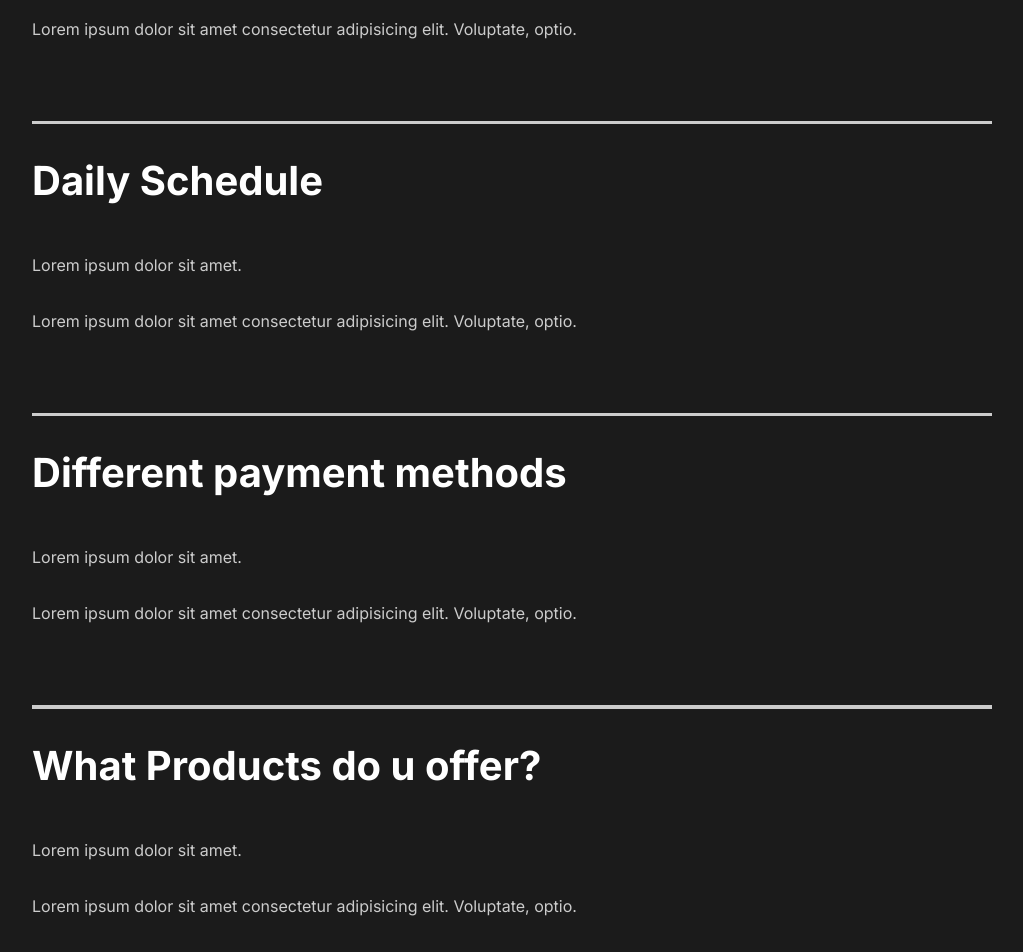
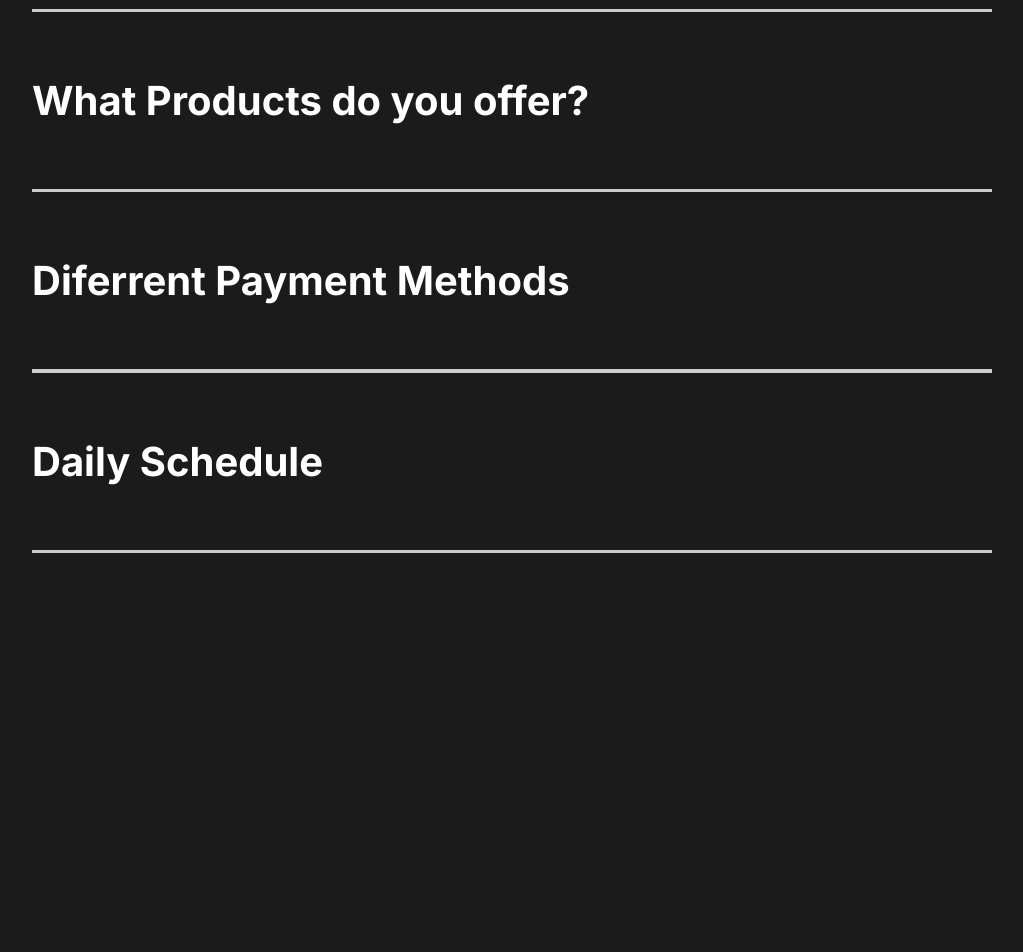
Before and after one commit to badjatya/capture-app, a React (Create React App) app: page / in a window 1280 px wide. Shown: the part 2460-3412 px from the top of the page, without its empty margins (128-1151 px from the left). After the commit the page ends 3125 px from the top, so only its background shows below. Built offline with nearby package versions, Linux system fonts and the light colour scheme.

Commit message:
Faq Section animated with toggling

```diff
--- a/src/components/FaqSection.js
+++ b/src/components/FaqSection.js
@@ -3,6 +3,8 @@
 // Import Style
 import styled from "styled-components";
 import { StyledLayout } from "../styles/layoutStyles";
+import Toggle from "./Toggle";
+import { AnimateSharedLayout } from "framer-motion";
 
 const FaqSection = () => {
   return (
@@ -11,53 +13,44 @@
         Any Questions? <span>FAQ</span>
       </h2>
 
-      <div className="question">
-        <h4>How Do I Start?</h4>
+      <AnimateSharedLayout>
+        <Toggle title="How Do I Start?">
           <div className="answer">
             <p>Lorem ipsum dolor sit amet.</p>
             <p>
-            Lorem ipsum dolor sit amet consectetur adipisicing elit. Voluptate,
-            optio.
+              Lorem ipsum dolor sit amet consectetur adipisicing elit. Odit,
+              reprehenderit perferendis sunt magni dolores ratione.
             </p>
           </div>
-        <div className="faq-line" />
-      </div>
-
-      <div className="question">
-        <h4>Daily Schedule</h4>
+        </Toggle>
+        <Toggle title="What Products do you offer?">
           <div className="answer">
             <p>Lorem ipsum dolor sit amet.</p>
             <p>
-            Lorem ipsum dolor sit amet consectetur adipisicing elit. Voluptate,
-            optio.
+              Lorem ipsum dolor sit amet consectetur adipisicing elit. Odit,
+              reprehenderit perferendis sunt magni dolores ratione.
             </p>
           </div>
-        <div className="faq-line" />
-      </div>
-
-      <div className="question">
-        <h4>Different payment methods</h4>
+        </Toggle>
+        <Toggle title="Diferrent Payment Methods">
           <div className="answer">
             <p>Lorem ipsum dolor sit amet.</p>
             <p>
-            Lorem ipsum dolor sit amet consectetur adipisicing elit. Voluptate,
-            optio.
+              Lorem ipsum dolor sit amet consectetur adipisicing elit. Odit,
+              reprehenderit perferendis sunt magni dolores ratione.
             </p>
           </div>
-        <div className="faq-line" />
-      </div>
-
-      <div className="question">
-        <h4>What Products do u offer?</h4>
+        </Toggle>
+        <Toggle title="Daily Schedule">
           <div className="answer">
             <p>Lorem ipsum dolor sit amet.</p>
             <p>
-            Lorem ipsum dolor sit amet consectetur adipisicing elit. Voluptate,
-            optio.
+              Lorem ipsum dolor sit amet consectetur adipisicing elit. Odit,
+              reprehenderit perferendis sunt magni dolores ratione.
             </p>
           </div>
-        <div className="faq-line" />
-      </div>
+        </Toggle>
+      </AnimateSharedLayout>
     </StyledFaq>
   );
 };
```
Lines whose indentation alone changed are shown as unchanged.
